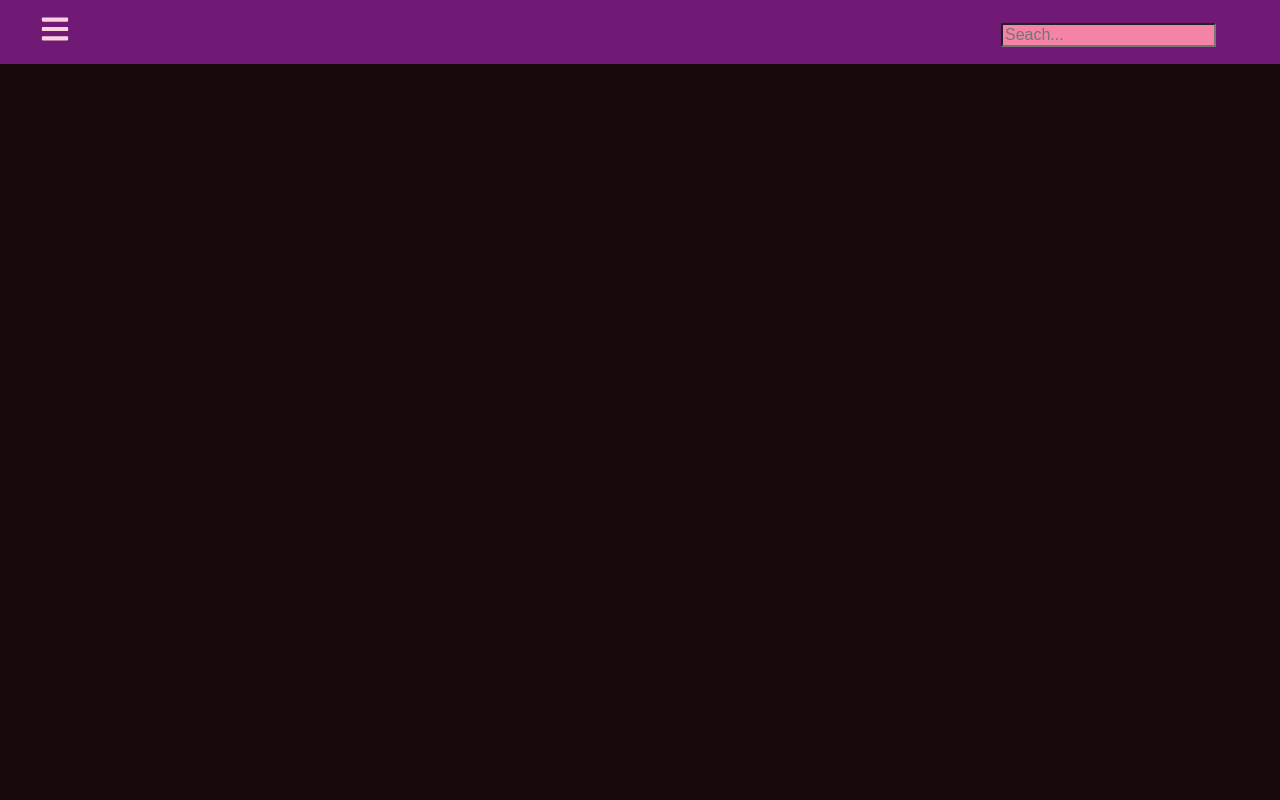
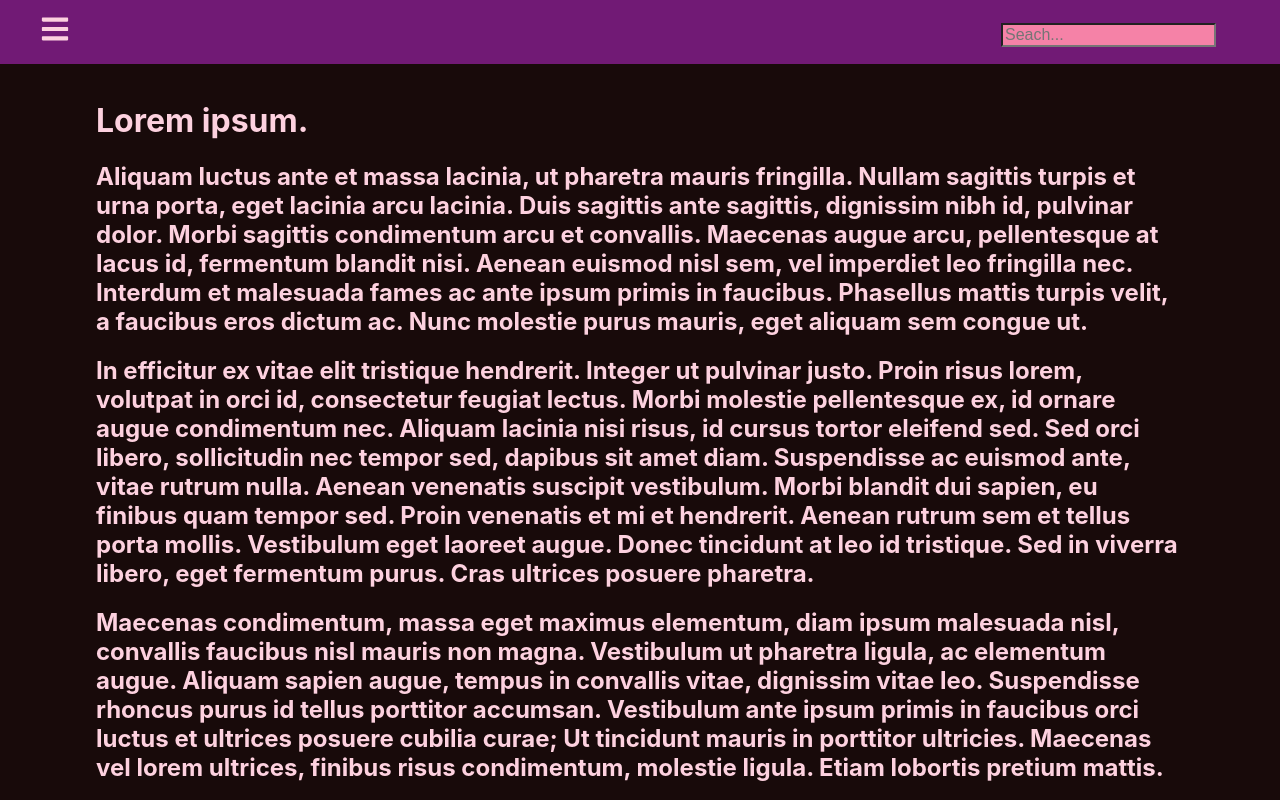
Before and after one commit to AndreLMe/RSS-Feed-Client, a React (Create React App) app in the folder rss-feed-client/: page / in a window 1280 px wide. Shown: the top 800 px of the page. Built offline with nearby package versions, Linux system fonts and the light colour scheme.

Commit message:
Add fonts

```diff
--- a/rss-feed-client/public/index.html
+++ b/rss-feed-client/public/index.html
@@ -3,41 +3,27 @@
   <head>
     <meta charset="utf-8" />
     <link rel="icon" href="%PUBLIC_URL%/favicon.ico" />
-    <meta name="viewport" content="width=device-width, initial-scale=1" />
+    <link rel="preconnect" href="https://fonts.googleapis.com">
+    <link rel="preconnect" href="https://fonts.gstatic.com" crossorigin>
+    <link href="https://fonts.googleapis.com/css2?family=Roboto:ital,wght@0,300;0,400;0,900;1,900&display=swap" rel="stylesheet">
     <meta name="theme-color" content="#000000" />
     <meta
       name="description"
       content="Web site created using create-react-app"
     />
     <link rel="apple-touch-icon" href="%PUBLIC_URL%/logo192.png" />
-    <!--
-      manifest.json provides metadata used when your web app is installed on a
-      user's mobile device or desktop. See https://developers.google.com/web/fundamentals/web-app-manifest/
-    -->
     <link rel="manifest" href="%PUBLIC_URL%/manifest.json" />
-    <!--
-      Notice the use of %PUBLIC_URL% in the tags above.
-      It will be replaced with the URL of the `public` folder during the build.
-      Only files inside the `public` folder can be referenced from the HTML.
-
-      Unlike "/favicon.ico" or "favicon.ico", "%PUBLIC_URL%/favicon.ico" will
-      work correctly both with client-side routing and a non-root public URL.
-      Learn how to configure a non-root public URL by running `npm run build`.
-    -->
-    <title>React App</title>
+    <title>RSS Feed</title>
   </head>
   <body>
     <noscript>You need to enable JavaScript to run this app.</noscript>
     <div id="root"></div>
-    <!--
-      This HTML file is a template.
-      If you open it directly in the browser, you will see an empty page.
-
-      You can add webfonts, meta tags, or analytics to this file.
-      The build step will place the bundled scripts into the <body> tag.
-
-      To begin the development, run `npm start` or `yarn start`.
-      To create a production bundle, use `npm run build` or `yarn build`.
-    -->
+    <main>
+      <h1>Lorem ipsum.</h1>
+      <h2>Aliquam luctus ante et massa lacinia, ut pharetra mauris fringilla. Nullam sagittis turpis et urna porta, eget lacinia arcu lacinia. Duis sagittis ante sagittis, dignissim nibh id, pulvinar dolor. Morbi sagittis condimentum arcu et convallis. Maecenas augue arcu, pellentesque at lacus id, fermentum blandit nisi. Aenean euismod nisl sem, vel imperdiet leo fringilla nec. Interdum et malesuada fames ac ante ipsum primis in faucibus. Phasellus mattis turpis velit, a faucibus eros dictum ac. Nunc molestie purus mauris, eget aliquam sem congue ut.</h2>
+      <h2>In efficitur ex vitae elit tristique hendrerit. Integer ut pulvinar justo. Proin risus lorem, volutpat in orci id, consectetur feugiat lectus. Morbi molestie pellentesque ex, id ornare augue condimentum nec. Aliquam lacinia nisi risus, id cursus tortor eleifend sed. Sed orci libero, sollicitudin nec tempor sed, dapibus sit amet diam. Suspendisse ac euismod ante, vitae rutrum nulla. Aenean venenatis suscipit vestibulum. Morbi blandit dui sapien, eu finibus quam tempor sed. Proin venenatis et mi et hendrerit. Aenean rutrum sem et tellus porta mollis. Vestibulum eget laoreet augue. Donec tincidunt at leo id tristique. Sed in viverra libero, eget fermentum purus. Cras ultrices posuere pharetra.</h2>
+      <h2>Maecenas condimentum, massa eget maximus elementum, diam ipsum malesuada nisl, convallis faucibus nisl mauris non magna. Vestibulum ut pharetra ligula, ac elementum augue. Aliquam sapien augue, tempus in convallis vitae, dignissim vitae leo. Suspendisse rhoncus purus id tellus porttitor accumsan. Vestibulum ante ipsum primis in faucibus orci luctus et ultrices posuere cubilia curae; Ut tincidunt mauris in porttitor ultricies. Maecenas vel lorem ultrices, finibus risus condimentum, molestie ligula. Etiam lobortis pretium mattis.</h2>
+      <h2>Sed sollicitudin, tellus at vestibulum blandit, orci arcu commodo felis, quis facilisis tortor neque ac diam. Curabitur dui ante, luctus aliquam tempor eu, tincidunt sit amet leo. Integer vel luctus nulla. Sed ornare sapien mauris, quis viverra magna euismod ac. Sed tristique, arcu non cursus pellentesque, elit velit ullamcorper enim, eget sodales lectus quam vitae felis. Vestibulum eget tellus diam. Aliquam sit amet varius orci. Nunc nec magna velit. </h2>
+    </main>
   </body>
 </html>
--- a/rss-feed-client/src/index.css
+++ b/rss-feed-client/src/index.css
@@ -5,18 +5,22 @@
 	--text-primary: #fdd1df;
 	--text-secundary: #ffd5e2;
 	--highlight: #F582A7;
+	font-family: -apple-system, BlinkMacSystemFont,'Roboto',sans-serif;
 }
 
 body {
-	font-family: -apple-system, BlinkMacSystemFont, 'Segoe UI', 'Roboto', 'Oxygen',
-		'Ubuntu', 'Cantarell', 'Fira Sans', 'Droid Sans', 'Helvetica Neue',
-		sans-serif;
 	-webkit-font-smoothing: antialiased;
 	-moz-osx-font-smoothing: grayscale;
 	margin: 0;
 	padding: 0;
 	background-color: var(--bg-primary);
 	color: var(--text-primary);
+}
+
+main {
+	margin-left: 5rem;
+	padding: 1rem;
+	margin-right: 5rem;
 }
 
 body::-webkit-scrollbar {
@@ -27,7 +31,6 @@ body::-webkit-scrollbar-track {
 	background: var(--bg-secundary);
 }
 
-code {
-	font-family: source-code-pro, Menlo, Monaco, Consolas, 'Courier New',
-		monospace;
+body::-webkit-scrollbar-thumb {
+	background: var(--bg-secundary);
 }
```
